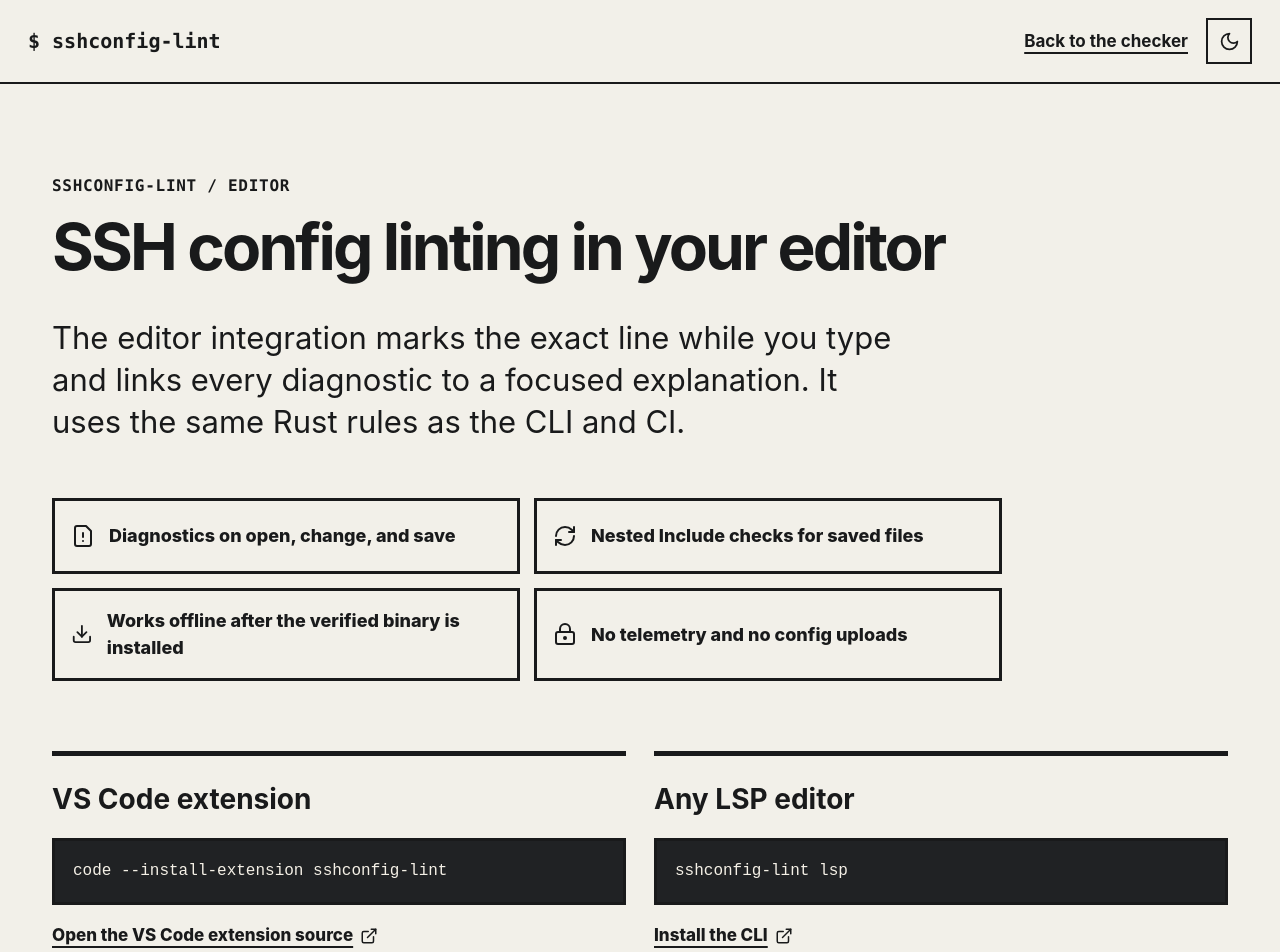
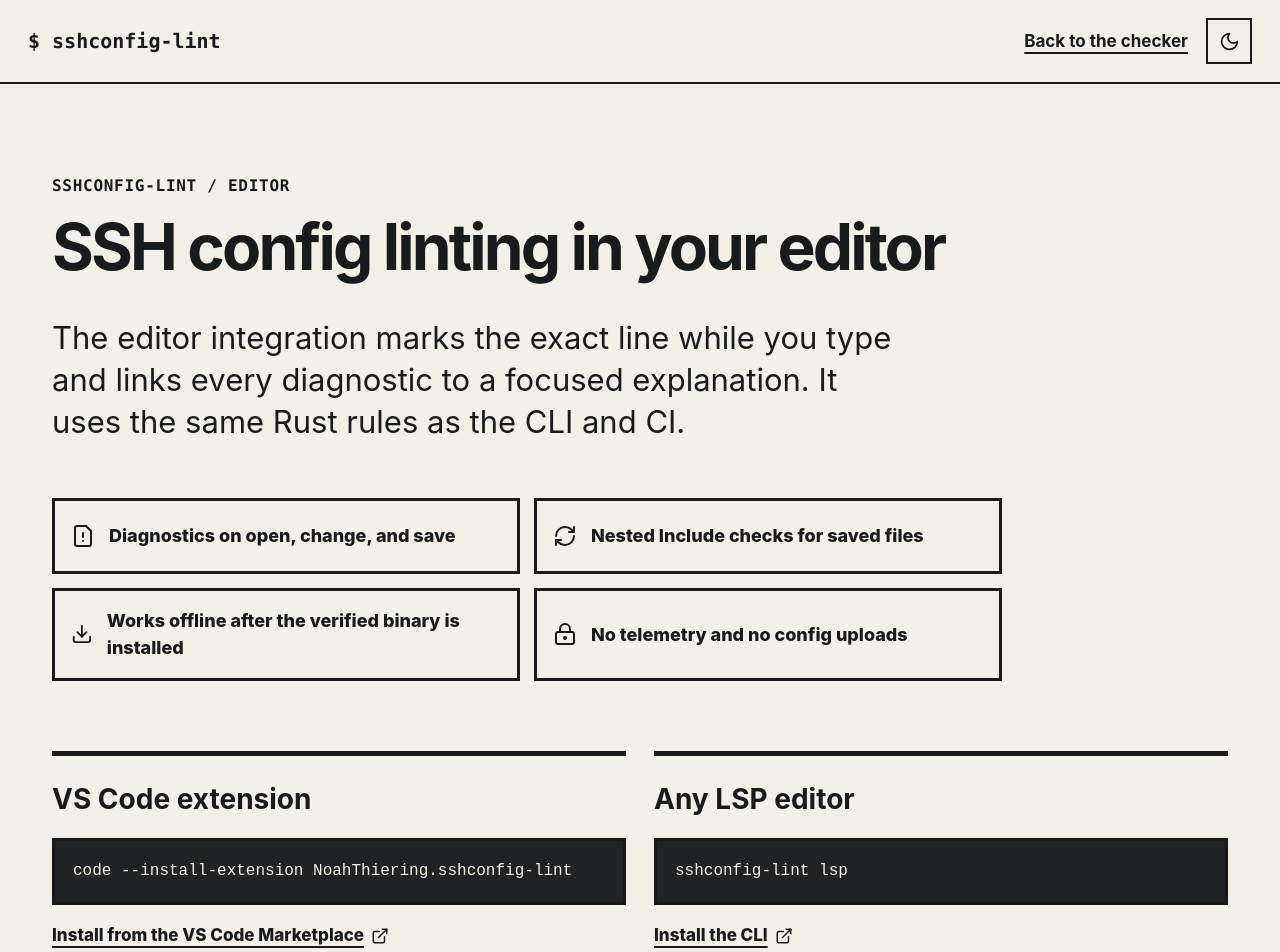
Before and after one commit to Noah4ever/sshconfig-lint-website, a Next.js app: page /en/editor in a window 1280 px wide. Shown: the top 952 px of the page. Built offline with nearby package versions, Linux system fonts and the light colour scheme; no server answers.

Commit message:
feat: link published VS Code extension

```diff
--- a/app/[locale]/editor/page.tsx
+++ b/app/[locale]/editor/page.tsx
@@ -5,10 +5,10 @@ import { InfoPage } from '../../../components/InfoPage';
 import { isLocale, locales, type Locale } from '../../../lib/i18n';
 
 const text: Record<Locale, { title: string; description: string; intro: string; features: string[]; install: string; command: string; privacy: string; workings: string; steps: string[]; marketplace: string; cli: string }> = {
-  en: { title: 'SSH config linting in your editor', description: 'Get sshconfig-lint diagnostics in VS Code and every editor that supports the Language Server Protocol.', intro: 'The editor integration marks the exact line while you type and links every diagnostic to a focused explanation. It uses the same Rust rules as the CLI and CI.', features: ['Diagnostics on open, change, and save', 'Nested Include checks for saved files', 'Works offline after the verified binary is installed', 'No telemetry and no config uploads'], install: 'VS Code extension', command: 'Any LSP editor', privacy: 'The extension downloads one version-pinned binary from GitHub Releases, verifies SHA256, and stores it locally. Set sshconfigLint.binaryPath to use your own installation.', workings: 'How it works', steps: ['VS Code recognizes .ssh/config, ssh_config, and configured project patterns.', 'The extension starts sshconfig-lint lsp over standard input and output.', 'The Rust engine returns file, line, severity, rule code, hint, and documentation link.'], marketplace: 'Open the VS Code extension source', cli: 'Install the CLI' },
-  de: { title: 'SSH-Config-Prüfung direkt im Editor', description: 'Erhalte sshconfig-lint-Diagnosen in VS Code und jedem Editor mit Language Server Protocol.', intro: 'Die Editor-Integration markiert beim Schreiben die betroffene Zeile und verlinkt jede Diagnose mit einer konkreten Erklärung. Sie nutzt dieselben Rust-Regeln wie CLI und CI.', features: ['Diagnosen beim Öffnen, Ändern und Speichern', 'Verschachtelte Includes bei gespeicherten Dateien', 'Nach der geprüften Installation offline nutzbar', 'Keine Telemetrie und keine Config-Uploads'], install: 'VS-Code-Extension', command: 'Jeder LSP-Editor', privacy: 'Die Extension lädt eine versionsgebundene Binary aus GitHub Releases, prüft SHA256 und speichert sie lokal. Mit sshconfigLint.binaryPath nutzt du eine eigene Installation.', workings: 'So funktioniert es', steps: ['VS Code erkennt .ssh/config, ssh_config und zusätzliche Projektmuster.', 'Die Extension startet sshconfig-lint lsp über Standardein- und -ausgabe.', 'Die Rust-Engine liefert Datei, Zeile, Schweregrad, Rule-Code, Hinweis und Dokumentationslink.'], marketplace: 'Quellcode der VS-Code-Extension öffnen', cli: 'CLI installieren' },
-  fr: { title: 'Analyser SSH config dans l’éditeur', description: 'Recevez les diagnostics sshconfig-lint dans VS Code et tout éditeur compatible LSP.', intro: 'L’intégration marque la ligne pendant la saisie et relie chaque diagnostic à une explication. Les règles Rust sont identiques à la CLI et à la CI.', features: ['Diagnostic à l’ouverture, modification et sauvegarde', 'Include imbriqués pour les fichiers enregistrés', 'Fonctionne hors ligne après installation', 'Aucune télémétrie et aucun envoi'], install: 'Extension VS Code', command: 'Tout éditeur LSP', privacy: 'L’extension télécharge un binaire lié à sa version, vérifie SHA256 et le conserve localement. sshconfigLint.binaryPath permet une installation personnelle.', workings: 'Fonctionnement', steps: ['VS Code reconnaît .ssh/config, ssh_config et les motifs ajoutés.', 'L’extension lance sshconfig-lint lsp.', 'Le moteur renvoie fichier, ligne, gravité, code, conseil et documentation.'], marketplace: 'Ouvrir le code de l’extension', cli: 'Installer la CLI' },
-  es: { title: 'Analizar SSH config en el editor', description: 'Recibe diagnósticos de sshconfig-lint en VS Code y cualquier editor compatible con LSP.', intro: 'La integración marca la línea mientras escribes y enlaza cada diagnóstico con una explicación. Usa las mismas reglas Rust que CLI y CI.', features: ['Diagnósticos al abrir, cambiar y guardar', 'Include anidados en archivos guardados', 'Funciona sin conexión tras instalarse', 'Sin telemetría ni subidas'], install: 'Extensión de VS Code', command: 'Cualquier editor LSP', privacy: 'La extensión descarga un binario ligado a su versión, verifica SHA256 y lo guarda localmente. sshconfigLint.binaryPath permite usar una instalación propia.', workings: 'Cómo funciona', steps: ['VS Code reconoce .ssh/config, ssh_config y patrones añadidos.', 'La extensión inicia sshconfig-lint lsp.', 'El motor devuelve archivo, línea, gravedad, código, consejo y documentación.'], marketplace: 'Abrir el código de la extensión', cli: 'Instalar la CLI' },
+  en: { title: 'SSH config linting in your editor', description: 'Get sshconfig-lint diagnostics in VS Code and every editor that supports the Language Server Protocol.', intro: 'The editor integration marks the exact line while you type and links every diagnostic to a focused explanation. It uses the same Rust rules as the CLI and CI.', features: ['Diagnostics on open, change, and save', 'Nested Include checks for saved files', 'Works offline after the verified binary is installed', 'No telemetry and no config uploads'], install: 'VS Code extension', command: 'Any LSP editor', privacy: 'The extension downloads one version-pinned binary from GitHub Releases, verifies SHA256, and stores it locally. Set sshconfigLint.binaryPath to use your own installation.', workings: 'How it works', steps: ['VS Code recognizes .ssh/config, ssh_config, and configured project patterns.', 'The extension starts sshconfig-lint lsp over standard input and output.', 'The Rust engine returns file, line, severity, rule code, hint, and documentation link.'], marketplace: 'Install from the VS Code Marketplace', cli: 'Install the CLI' },
+  de: { title: 'SSH-Config-Prüfung direkt im Editor', description: 'Erhalte sshconfig-lint-Diagnosen in VS Code und jedem Editor mit Language Server Protocol.', intro: 'Die Editor-Integration markiert beim Schreiben die betroffene Zeile und verlinkt jede Diagnose mit einer konkreten Erklärung. Sie nutzt dieselben Rust-Regeln wie CLI und CI.', features: ['Diagnosen beim Öffnen, Ändern und Speichern', 'Verschachtelte Includes bei gespeicherten Dateien', 'Nach der geprüften Installation offline nutzbar', 'Keine Telemetrie und keine Config-Uploads'], install: 'VS-Code-Extension', command: 'Jeder LSP-Editor', privacy: 'Die Extension lädt eine versionsgebundene Binary aus GitHub Releases, prüft SHA256 und speichert sie lokal. Mit sshconfigLint.binaryPath nutzt du eine eigene Installation.', workings: 'So funktioniert es', steps: ['VS Code erkennt .ssh/config, ssh_config und zusätzliche Projektmuster.', 'Die Extension startet sshconfig-lint lsp über Standardein- und -ausgabe.', 'Die Rust-Engine liefert Datei, Zeile, Schweregrad, Rule-Code, Hinweis und Dokumentationslink.'], marketplace: 'Im VS Code Marketplace installieren', cli: 'CLI installieren' },
+  fr: { title: 'Analyser SSH config dans l’éditeur', description: 'Recevez les diagnostics sshconfig-lint dans VS Code et tout éditeur compatible LSP.', intro: 'L’intégration marque la ligne pendant la saisie et relie chaque diagnostic à une explication. Les règles Rust sont identiques à la CLI et à la CI.', features: ['Diagnostic à l’ouverture, modification et sauvegarde', 'Include imbriqués pour les fichiers enregistrés', 'Fonctionne hors ligne après installation', 'Aucune télémétrie et aucun envoi'], install: 'Extension VS Code', command: 'Tout éditeur LSP', privacy: 'L’extension télécharge un binaire lié à sa version, vérifie SHA256 et le conserve localement. sshconfigLint.binaryPath permet une installation personnelle.', workings: 'Fonctionnement', steps: ['VS Code reconnaît .ssh/config, ssh_config et les motifs ajoutés.', 'L’extension lance sshconfig-lint lsp.', 'Le moteur renvoie fichier, ligne, gravité, code, conseil et documentation.'], marketplace: 'Installer depuis le Marketplace VS Code', cli: 'Installer la CLI' },
+  es: { title: 'Analizar SSH config en el editor', description: 'Recibe diagnósticos de sshconfig-lint en VS Code y cualquier editor compatible con LSP.', intro: 'La integración marca la línea mientras escribes y enlaza cada diagnóstico con una explicación. Usa las mismas reglas Rust que CLI y CI.', features: ['Diagnósticos al abrir, cambiar y guardar', 'Include anidados en archivos guardados', 'Funciona sin conexión tras instalarse', 'Sin telemetría ni subidas'], install: 'Extensión de VS Code', command: 'Cualquier editor LSP', privacy: 'La extensión descarga un binario ligado a su versión, verifica SHA256 y lo guarda localmente. sshconfigLint.binaryPath permite usar una instalación propia.', workings: 'Cómo funciona', steps: ['VS Code reconoce .ssh/config, ssh_config y patrones añadidos.', 'La extensión inicia sshconfig-lint lsp.', 'El motor devuelve archivo, línea, gravedad, código, consejo y documentación.'], marketplace: 'Instalar desde VS Code Marketplace', cli: 'Instalar la CLI' },
 };
 
 export function generateStaticParams() { return locales.map((locale) => ({ locale })); }
@@ -37,7 +37,7 @@ export default async function EditorPage({ params }: { params: Promise<{ locale:
         return <div key={feature}><Icon aria-hidden="true" size={24} /><span>{feature}</span></div>;
       })}</div>
       <section className="workflow-install-grid">
-        <div><h2>{copy.install}</h2><pre><code>code --install-extension sshconfig-lint</code></pre><a href="https://github.com/Noah4ever/sshconfig-lint/tree/main/editors/vscode">{copy.marketplace}<ExternalLink aria-hidden="true" size={18} /></a></div>
+        <div><h2>{copy.install}</h2><pre><code>code --install-extension NoahThiering.sshconfig-lint</code></pre><a href="https://marketplace.visualstudio.com/items?itemName=NoahThiering.sshconfig-lint">{copy.marketplace}<ExternalLink aria-hidden="true" size={18} /></a></div>
         <div><h2>{copy.command}</h2><pre><code>sshconfig-lint lsp</code></pre><a href={`/${locale}#install`}>{copy.cli}<ExternalLink aria-hidden="true" size={18} /></a></div>
       </section>
       <section className="workflow-steps"><h2>{copy.workings}</h2><ol>{copy.steps.map((step) => <li key={step}><Check aria-hidden="true" size={21} />{step}</li>)}</ol><p>{copy.privacy}</p></section>
```
